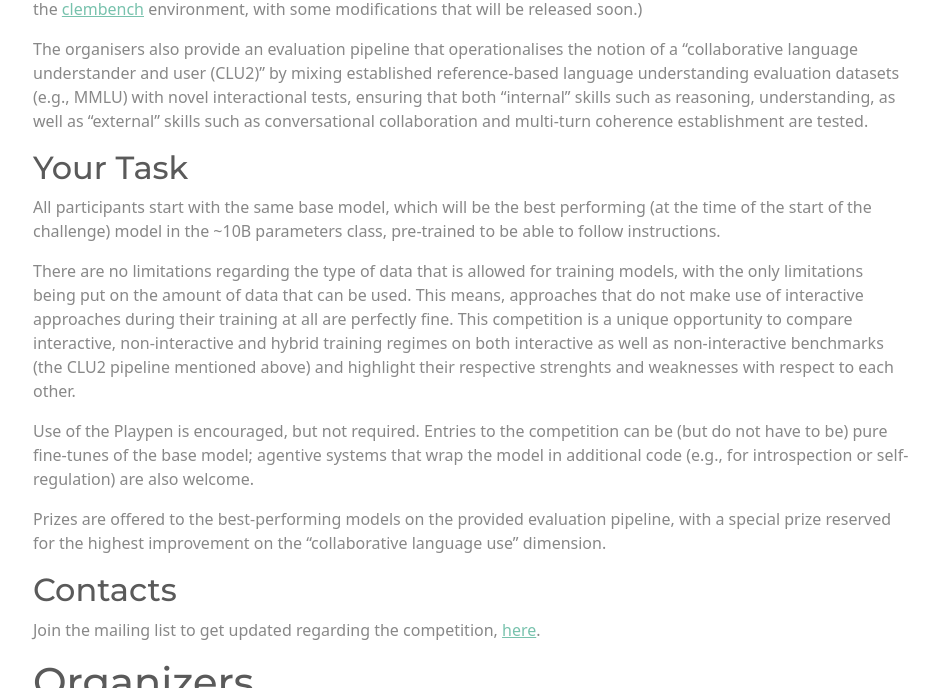
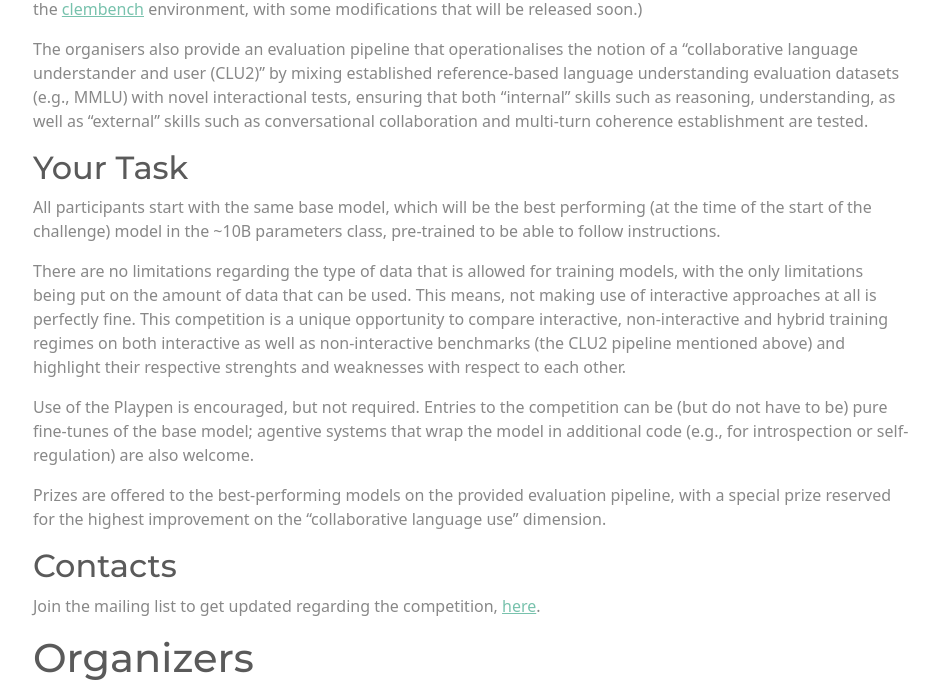
Before and after one commit to lm-playschool/lm-playschool.github.io, a Jekyll site: the page built from index.md, in a window 1280 px wide and 900 px high, scrolled down 1126 px, cut to the strip 0-688 px from the top of the window. Shown: the whole strip, without its empty margins (169-1108 px from the left). Built offline with Jekyll 4.4.1, drawn with Linux system fonts in a browser that asks for light colours; our own code applies the rules of GitHub Pages for plain Markdown files.

Commit message:
removed redundancies in "your task"

```diff
--- a/index.md
+++ b/index.md
@@ -22,7 +22,7 @@ The organisers also provide an evaluation pipeline that operationalises the noti
 
 All participants start with the same base model, which will be the best performing (at the time of the start of the challenge) model in the ~10B parameters class, pre-trained to be able to follow instructions.
 
-There are no limitations regarding the type of data that is allowed for training models, with the only limitations being put on the amount of data that can be used. This means, approaches that do not make use of interactive approaches during their training at all are perfectly fine. This competition is a unique opportunity to compare interactive, non-interactive and hybrid training regimes on both interactive as well as non-interactive benchmarks (the CLU2 pipeline mentioned above) and highlight their respective strenghts and weaknesses with respect to each other.
+There are no limitations regarding the type of data that is allowed for training models, with the only limitations being put on the amount of data that can be used. This means, not making use of interactive approaches at all is perfectly fine. This competition is a unique opportunity to compare interactive, non-interactive and hybrid training regimes on both interactive as well as non-interactive benchmarks (the CLU2 pipeline mentioned above) and highlight their respective strenghts and weaknesses with respect to each other.
 
 Use of the Playpen is encouraged, but not required. Entries to the competition can be (but do not have to be) pure fine-tunes of the base model; agentive systems that wrap the model in additional code (e.g., for introspection or self-regulation) are also welcome.
 
```
